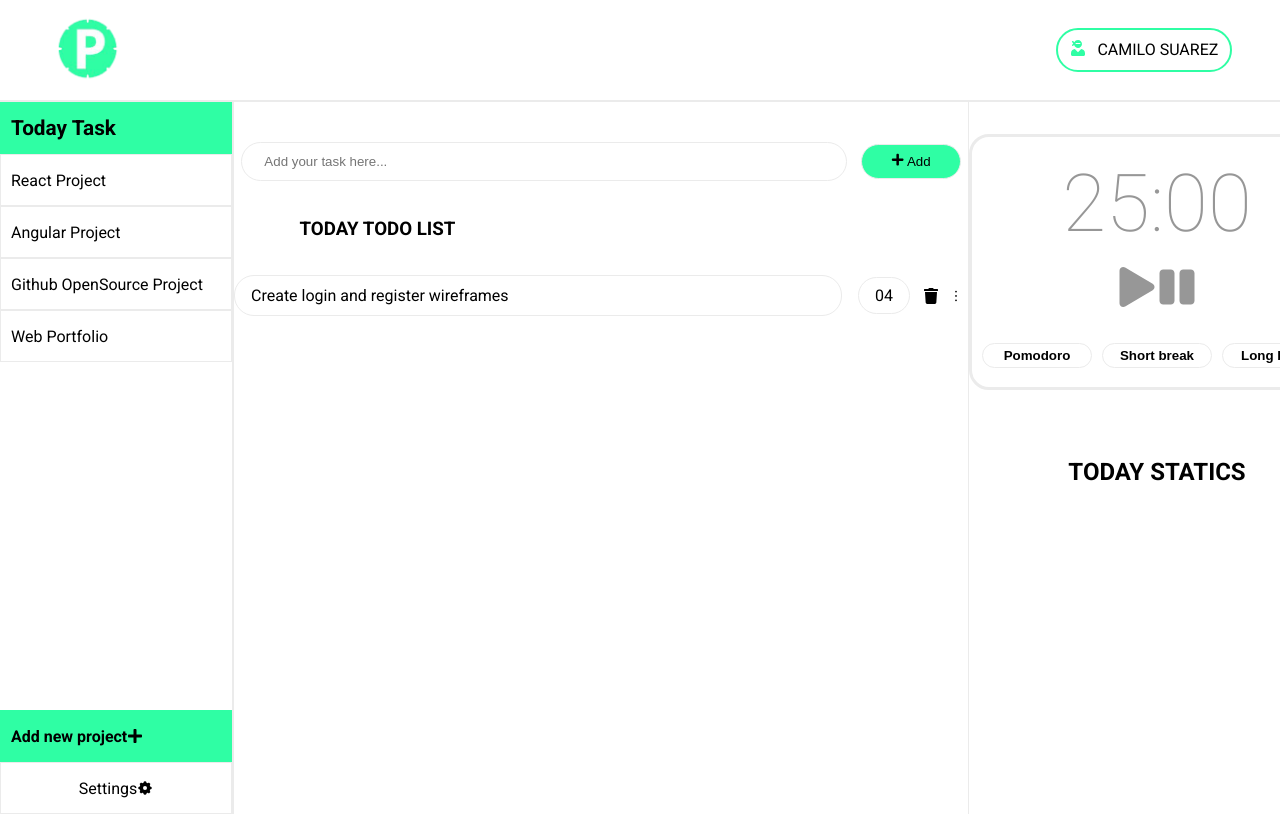
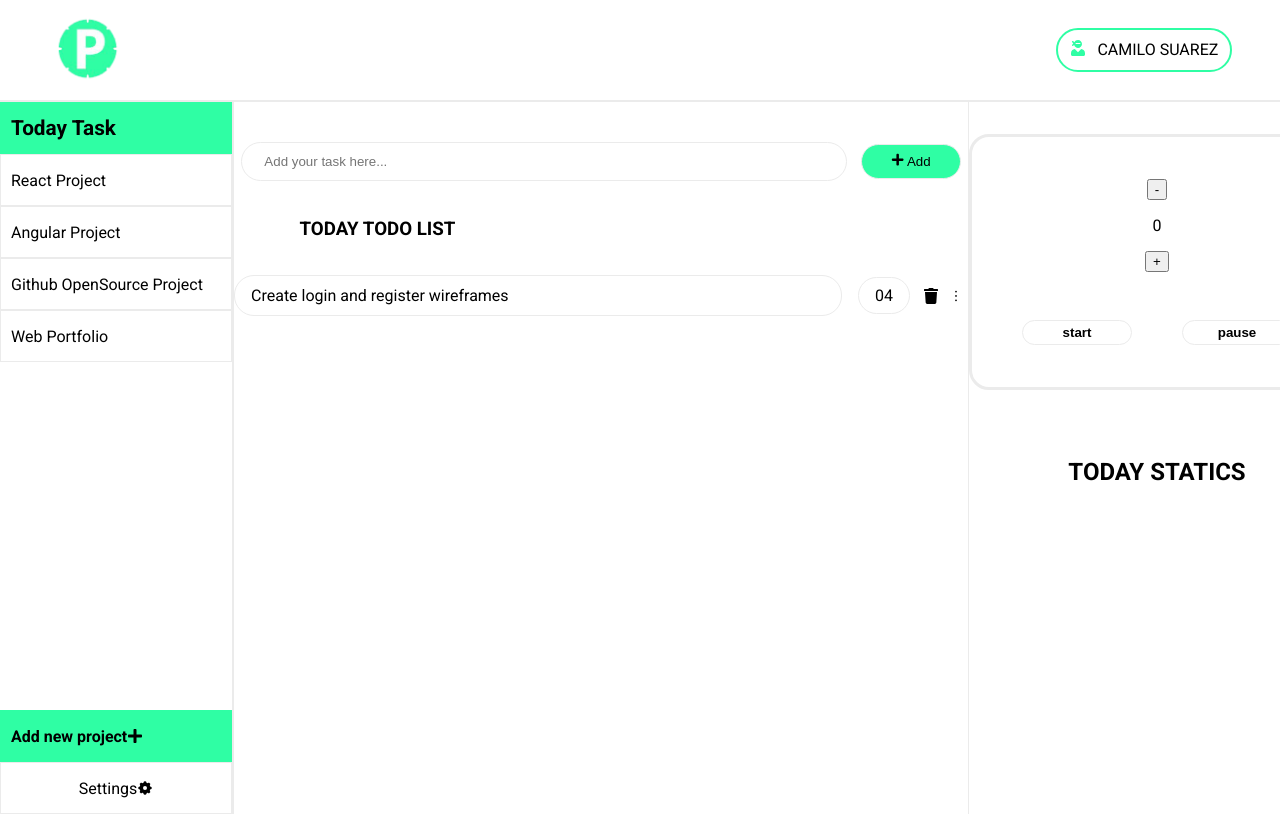
Before and after one commit to RedKamo/Povity, a React app: page / in a window 1280 px wide. Shown: the top 814 px of the page. Built offline with nearby package versions, Linux system fonts and the light colour scheme.

Commit message:
add some changes on timer

```diff
--- a/src/components/Timer.jsx
+++ b/src/components/Timer.jsx
@@ -1,24 +1,64 @@
-import React from 'react'
+import React, { useState, useRef } from 'react'
 
-import { FaPlay, FaPause } from 'react-icons/fa';
+
+
+//import { FaPlay, FaPause } from 'react-icons/fa';
 
 
 import '../assets/styles/Timer.scss';
 
 
-const Timer =()=>{
+const Timer =()=> {
+
+  const [ timer, setTimer ] = useState(0)
+  const [ isActive, setisActive ] = useState(false)
+  const countRef = useRef(null)
+
+  const handlePlay = () => {
+    if (isActive === true) {
+      clearInterval(countRef.current)
+      setisActive(false);
+    }
+    else if (timer > 1 ){
+      setisActive(true);
+        countRef.current = setInterval(()=>{
+          setTimer((timer)=> timer -1 )
+        }, 1000)
+    }
+  }
+
+  const handleStop = ()=> {
+    clearInterval(countRef.current)
+    setisActive(false)
+    setTimer(25)
+  }
+
+  const handleDecrease = ()=>{
+    setTimer(timer -1 )
+  }
+
+  const handleIncrease = ()=>{
+    setTimer(timer + 1)
+  }
+
+
   return(
     <div className="timer">
       <div className="timer__pomodoro">
-        <h1 className="timer__pomodoro__clock">25:00</h1>
+        <button onClick={handleDecrease}> - </button>
+          {}
+          <p>{timer}</p>
+          {/* <h1 className="timer__pomodoro__clock">25:00</h1> */}
+          <button onClick={handleIncrease}> + </button>
         <div className="timer__pomodoro__icons">
-          <FaPlay size={40} />
-          <FaPause size={40} />
+
         </div>
         <div className="timer__pomodoro__buttons">
-          <button>Pomodoro</button>
+          <button onClick={handlePlay}>start</button>
+          <button onClick={handleStop}>pause</button>
+         {/*  <button>Pomodoro</button>
           <button>Short break</button>
-          <button>Long break</button>
+          <button>Long break</button> */}
         </div>
       </div>
       <div className="timer__statics">
```
